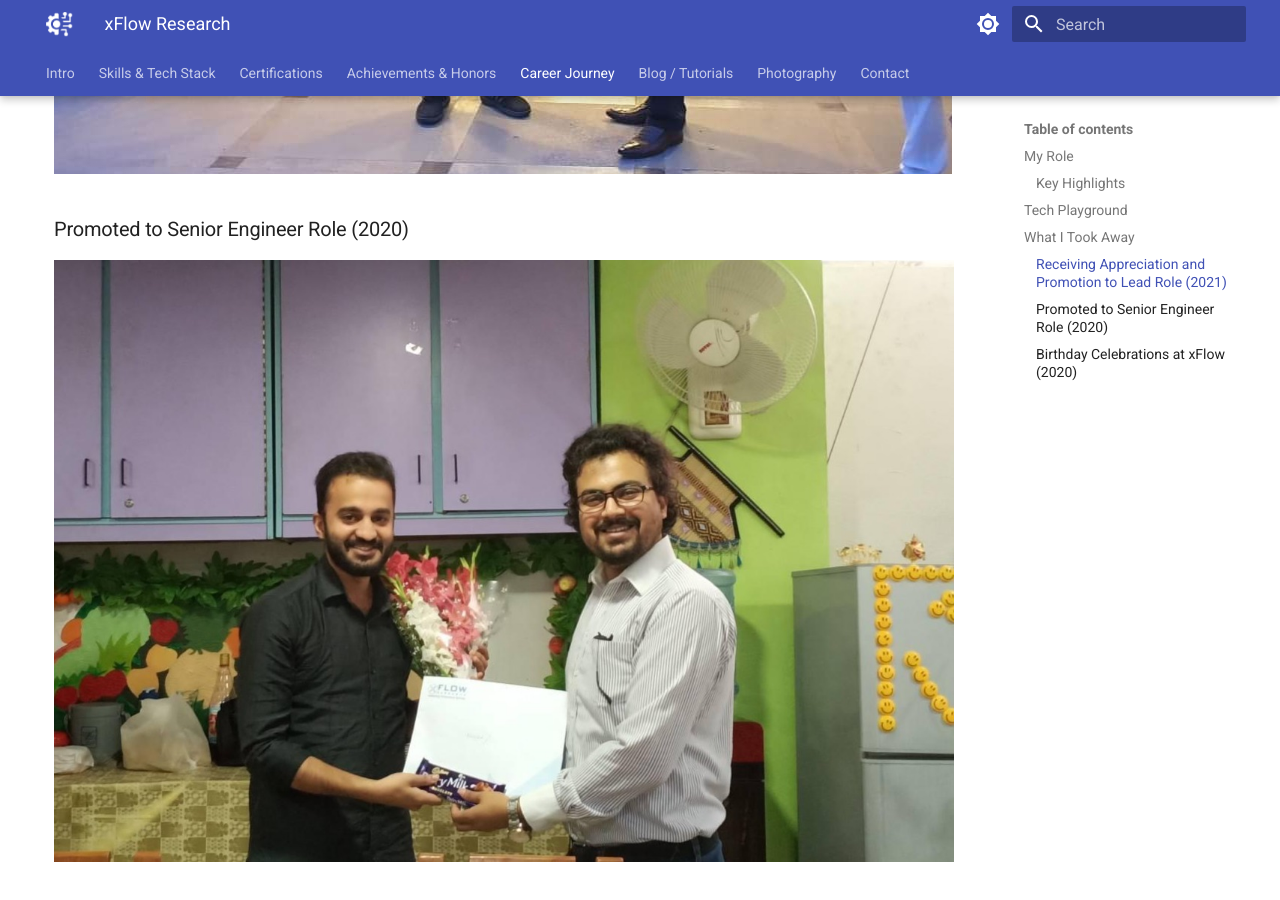
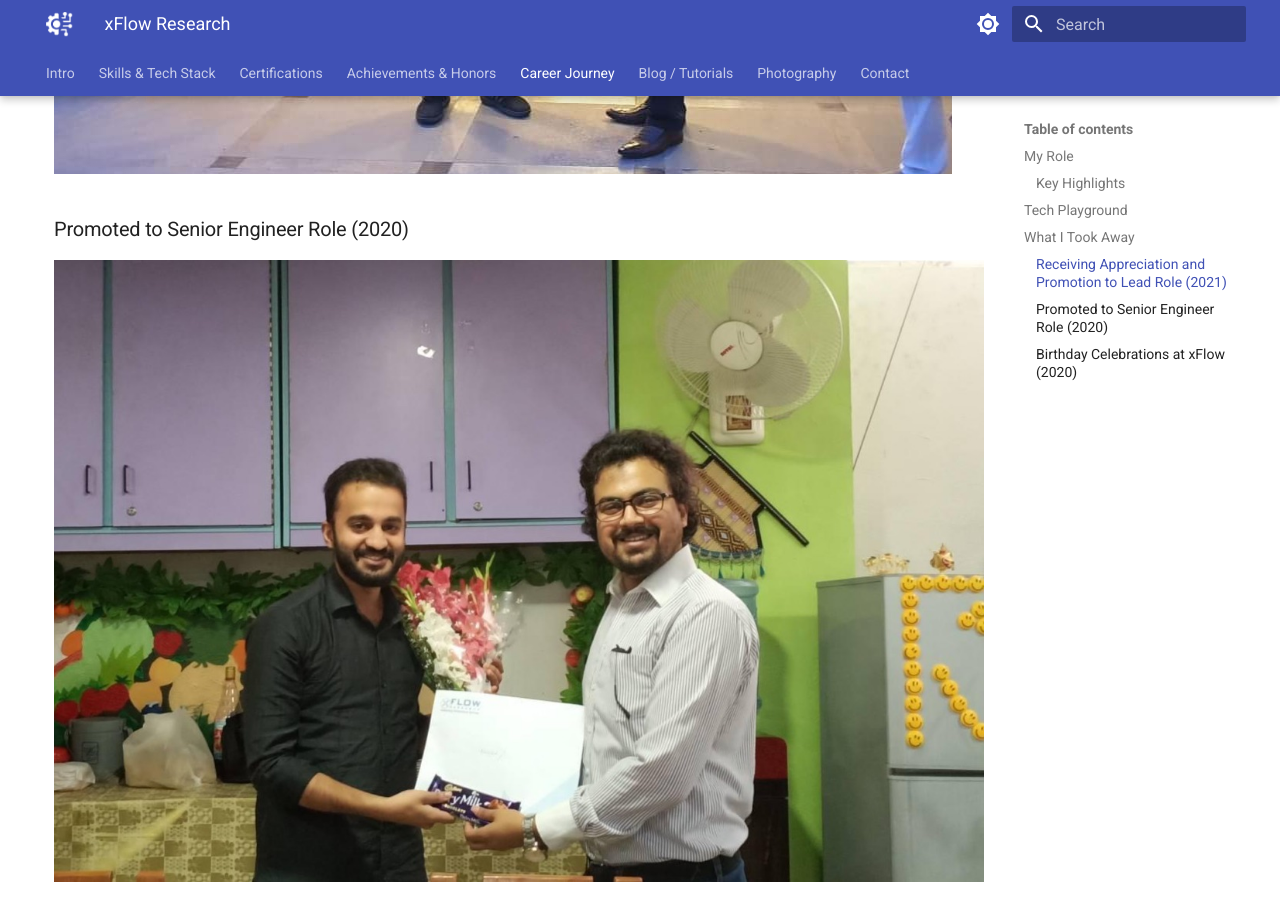
Before and after one commit to ahmadfsbd/portfolio, an MkDocs documentation site: the page built from docs/career/xflow.md, in a window 1280 px wide and 900 px high, scrolled down 2019 px. Built offline with MkDocs 1.6.1 and Material for MkDocs 9.7.7, drawn with Linux system fonts in a browser that asks for light colours.

Commit message:
Update xflow.md

```diff
--- a/docs/career/xflow.md
+++ b/docs/career/xflow.md
@@ -44,10 +44,10 @@ It wasn’t just a job; it was where I became a **problem-solver, mentor, and fu
 ---
 
 ### Receiving Appreciation and Promotion to Lead Role (2021)
-<img src="/images/career/xflowprom01.jpg" alt="Lead Promotion" height="40" style="max-width:900px;"/>
+<img src="/images/career/xflowprom01.jpg" alt="Lead Promotion" height="40" />
 
 ### Promoted to Senior Engineer Role (2020)
-<img src="/images/career/xflowprom02.jpg" alt="Senior Promotion" height="40" style="max-width:900px;"/>
+<img src="/images/career/xflowprom02.jpg" alt="Senior Promotion" height="40" />
 
 ### Birthday Celebrations at xFlow (2020)
-<img src="/images/career/bday.jpg" alt="Birthday" height="40" style="max-width:900px;"/>
+<img src="/images/career/bday.jpg" alt="Birthday" height="40" />
```
